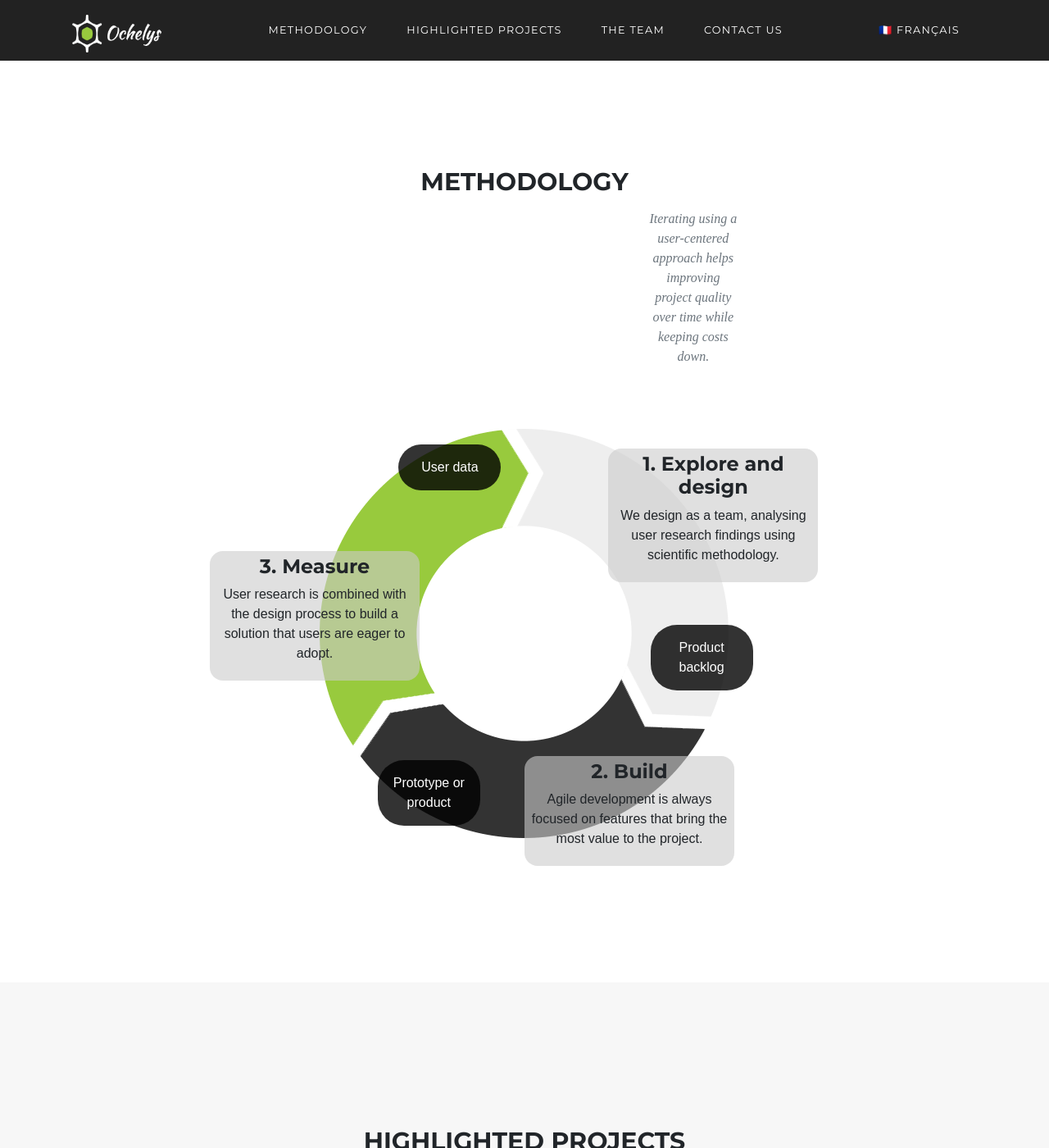
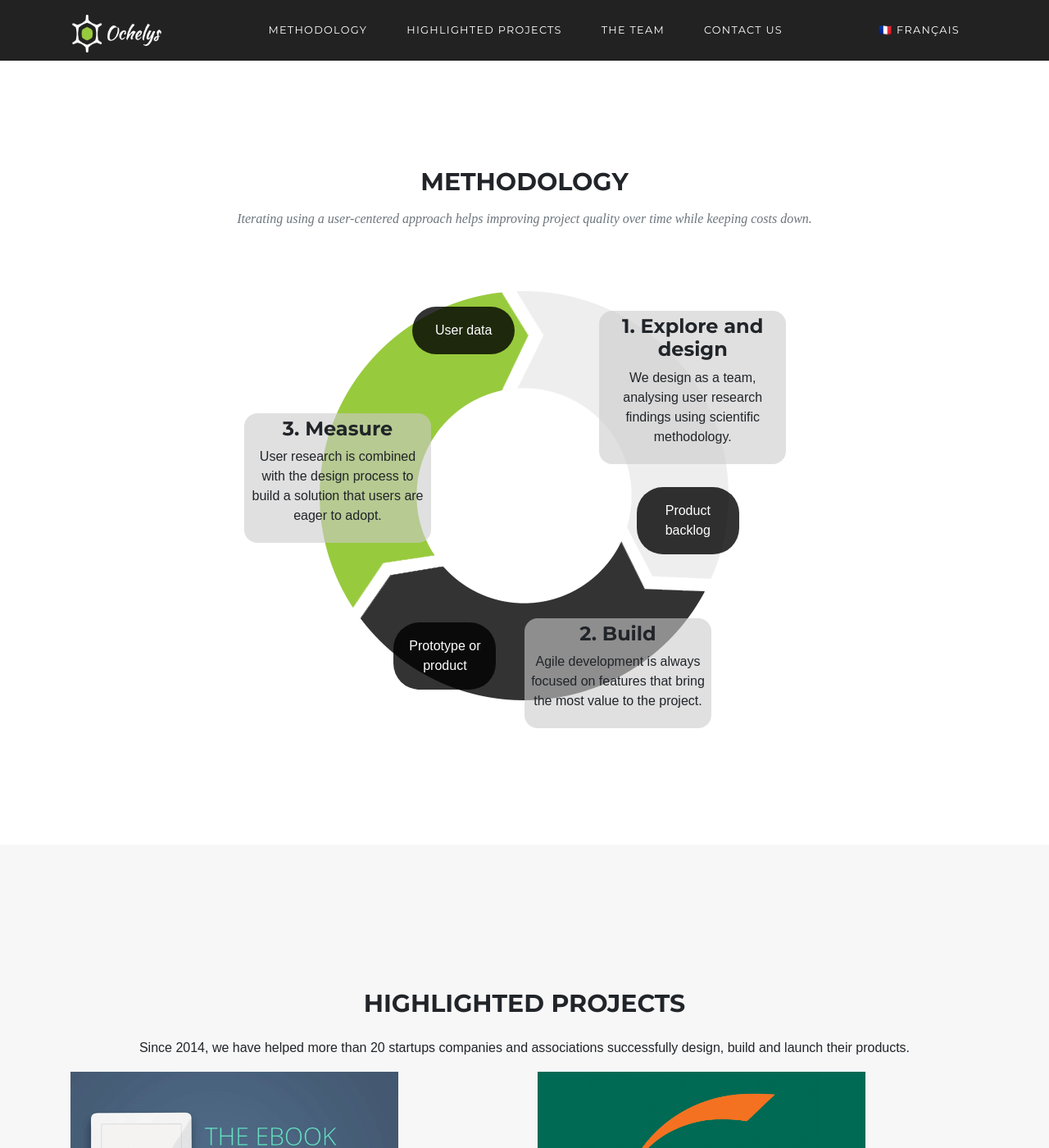
Before and after one commit to Ochelys/ochelys.github.io, a Jekyll site: the page built from en/index.md, in a window 1280 px wide and 1400 px high, scrolled down 807 px. Shown: the whole window at 82% size. Built offline with Jekyll 4.4.1, drawn with Linux system fonts in a browser that asks for light colours; nearby versions of some CDN libraries; some web fonts are replaced.

Commit message:
Update methods block on homepage

```diff
--- a/_layouts/home.en.html
+++ b/_layouts/home.en.html
@@ -14,11 +14,11 @@
 </div>
 
 <section id="methodology">
-  <div class="container-fluid">
+  <div class="container">
     <div class="row">
       <div class="col-md-8 offset-md-2 text-center">
         <h2 class="section-heading">Methodology</h2>
-        <p class="section-subheading text-muted offset-sm-8 col-sm-2">Iterating using a user-centered approach helps improving project quality over time while keeping costs down.</p>
+        <p class="section-subheading text-muted">Iterating using a user-centered approach helps improving project quality over time while keeping costs down.</p>
       </div>
     </div>
     <div id="iteration" class="row text-center">
@@ -28,7 +28,7 @@
           <p>We design as a team, analysing user research findings using scientific methodology.</p>
         </div>
       </div>
-      <div class="resultat backlog">
+      <div class="resultat backlog btn btn-block">
         Product backlog
       </div>
       <div class="methode produire">
@@ -37,7 +37,7 @@
           <p>Agile development is always focused on features that bring the most value to the project.</p>
         </div>
       </div>
-      <div class="resultat prototype">
+      <div class="resultat prototype btn btn-block">
         Prototype or product
       </div>
       <div class="methode mesurer">
@@ -46,7 +46,7 @@
           <p>User research is combined with the design process to build a solution that users are eager to adopt.</p>
         </div>
       </div>
-      <div class="resultat donnees">
+      <div class="resultat donnees btn btn-block">
         User data
       </div>
     </div>
--- a/_sass/_homepage.scss
+++ b/_sass/_homepage.scss
@@ -66,7 +66,7 @@
     padding: 1em;
     background-color: rgba(0,0,0,.8);
     color: #fff;
-    margin: 0 3em;
+    margin: 0 3em 2rem;
     -webkit-border-radius: 2em;
     -moz-border-radius: 2em;
     border-radius: 2em;
```
Also changed, not shown: _layouts/home.html (+4 -4 lines).
